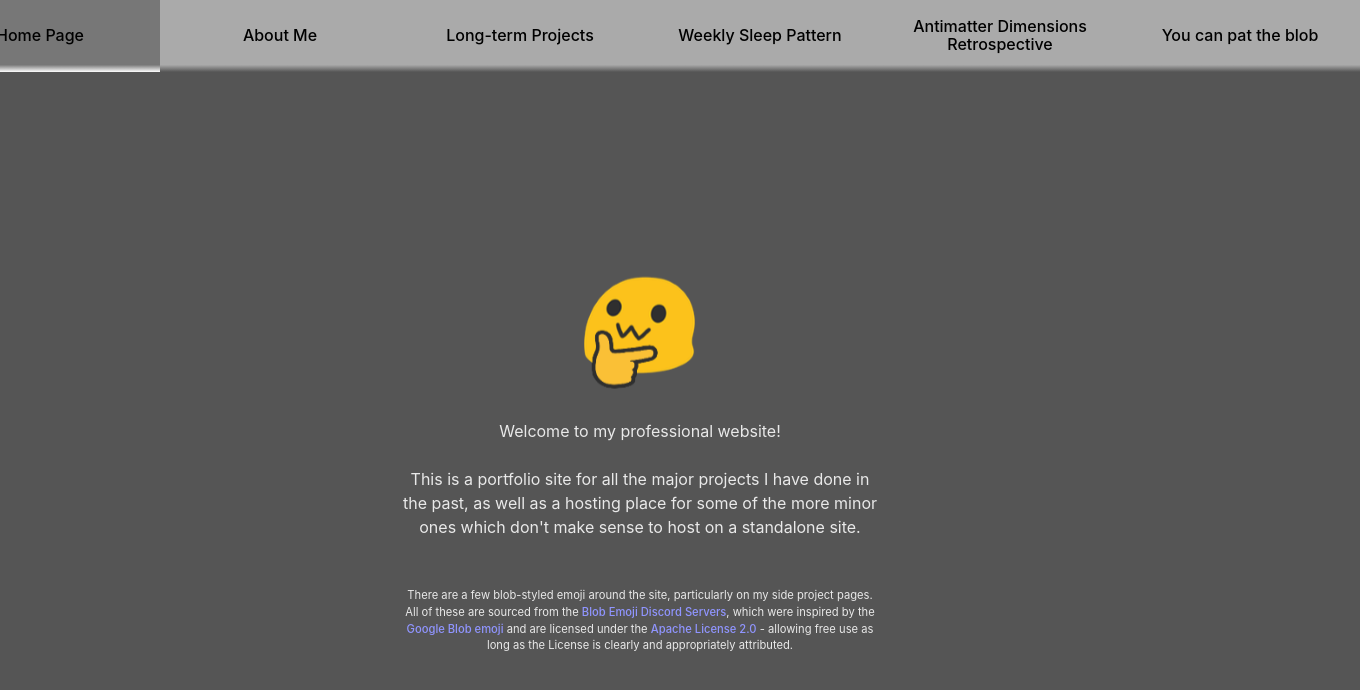
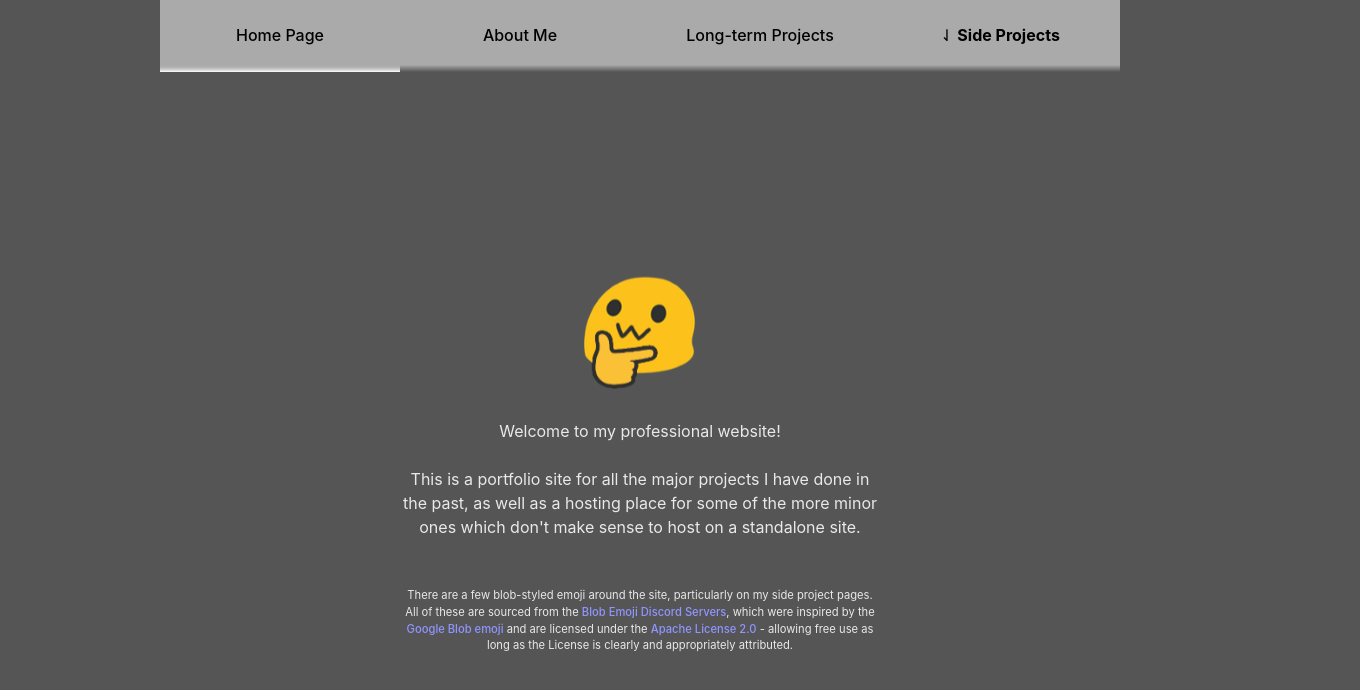
Before and after one commit to cyip92/site, a React (Vite) app: page /sleep in a window 1280 px wide. Shown: the top 690 px of the page, 1360 px wide, since content can reach past the window. Built offline with nearby package versions, Linux system fonts and the light colour scheme.

Commit message:
Move side projects to subtabs

```diff
--- a/src/common/Navbar.css
+++ b/src/common/Navbar.css
@@ -3,7 +3,7 @@
   display: flex;
   flex-direction: row;
   justify-content: flex-start;
-  align-items: center;
+  align-items: flex-start;
   margin-bottom: -0.5rem;
   border-width: 0.2rem;
   border-color: white;
@@ -17,7 +17,7 @@
   display: flex;
   justify-content: center;
   align-items: center;
-  width: 15rem;
+  width: var(--navbar-btn-size);
   height: var(--navbar-height);
   line-height: 1.1;
   color: black;
@@ -35,3 +35,41 @@
 .o-current-option:hover {
   background: linear-gradient(to bottom, #777 0%, #777 90%, white 100%);
 }
+
+.c-tab-group {
+  top: 0;
+}
+
+.o-tab-group {
+  font-weight: bold;
+}
+
+.o-current-subtab {
+  background: linear-gradient(to left, transparent 0%, transparent 95%, white 100%);
+}
+
+.o-current-subtab:last-child {
+  background: linear-gradient(to left, transparent 0%, transparent 95%, white 100%);
+  border-radius: 0 0 0.6rem 0.6rem;
+}
+
+.c-subtab-group {
+  background-color: #666;
+  border-radius: 0 0 0.6rem 0.6rem;
+  box-shadow: inset 0 0 0.3rem 0.3rem #aaa;
+}
+
+.o-subtab-option {
+  display: flex;
+  justify-content: center;
+  align-items: center;
+  width: var(--navbar-btn-size);
+  height: var(--navbar-height);
+  line-height: 1.1;
+  color: black;
+}
+
+.o-subtab-option:hover {
+  background: linear-gradient(to left, #777 0%, #777 90%, transparent 100%);
+  color: black;
+}
--- a/src/common/Navbar.jsx
+++ b/src/common/Navbar.jsx
@@ -1,7 +1,8 @@
-import { Link, useLocation  } from "react-router-dom";
+import { Link, useLocation } from "react-router-dom";
+import { useState } from "react";
 import './Navbar.css';
 
-const Tabs = [
+const MainTabs = [
   {
     route: "/",
     text: "Home Page"
@@ -13,7 +14,13 @@ const Tabs = [
   {
     route: "/projects",
     text: "Long-term Projects"
-  },
+  }
+];
+
+const TabGroups = [
+  {
+    name: "Side Projects",
+    subtabs: [
       {
         route: "/sleep",
         text: "Weekly Sleep Pattern"
@@ -25,8 +32,10 @@ const Tabs = [
       {
         route: "/blob",
         text: "You can pat the blob"
-  },
-];
+      }
+    ]
+  }
+]
 
 export const Navbar = () => {
   const currentRoute = useLocation().pathname;
@@ -34,13 +43,44 @@ export const Navbar = () => {
     ? currentRoute === "/"
     : currentRoute.startsWith(route));
 
+  // Subtab hover state tracking
+  const [isHovering, setIsHovering] = useState(false);
+
   return (
     <>
       <div className="c-main-options">
         {
-          Tabs.map(tab =>
+          MainTabs.map(tab =>
             <Link
               className={`o-single-option ${matchedRoute(tab.route) ? "o-current-option" : ""}`}
+              to={tab.route}
+              key={tab.text}
+            >
+              { tab.text }
+            </Link>
+          )
+        }
+        <div className="c-tab-group">
+          {
+            TabGroups.map(group =>
+              <>
+                <div
+                  className="o-single-option o-tab-group"
+                  onMouseEnter={e => { setIsHovering(true) }}
+                  onMouseLeave={e => { setIsHovering(false) }}
+                >
+                  ⇃ { group.name }
+                </div>
+                <div
+                  className="c-subtab-group"
+                  onMouseEnter={e => { setIsHovering(true) }}
+                  onMouseLeave={e => { setIsHovering(false) }}
+                  style={{ display: isHovering ? "block" : "none" }}
+                >
+                  {
+                    group.subtabs.map(tab =>
+                      <Link
+                        className={`o-subtab-option ${matchedRoute(tab.route) ? "o-current-subtab" : ""}`}
                         to={tab.route}
                         key={tab.text}
                       >
@@ -52,5 +92,10 @@ export const Navbar = () => {
               </>
             )
           }
+        </div>
+      </div>
+    </>
+  )
+}
 
 export default Navbar;
--- a/src/index.css
+++ b/src/index.css
@@ -18,6 +18,7 @@
   -webkit-text-size-adjust: 100%;
 
   --navbar-height: 4.5rem;
+  --navbar-btn-size: 15rem;
 }
 
 /* #region Global Tags */
```
Lines whose indentation alone changed are shown as unchanged.
